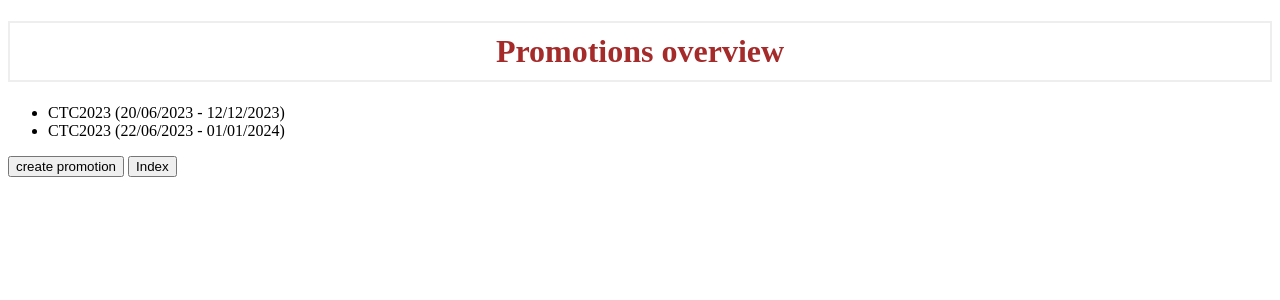
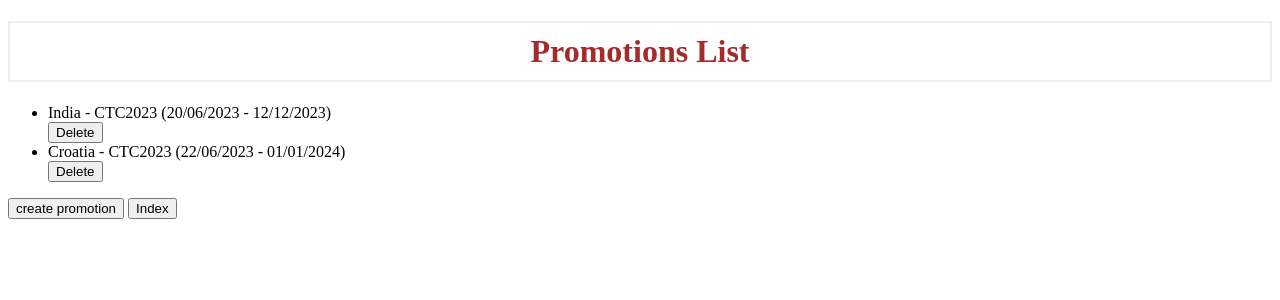
Before and after one commit to DarlannB/siteweb_Flask, a Flask app: page /promotions in a window 1280 px wide. Shown: the top 300 px of the page. Run offline with Flask 3, Linux system fonts and the light colour scheme; data comes from the database, SQL or seed files in the repository; both versions use the stored data as it was after the commit.

Commit message:
integration delete promotion

```diff
--- a/app.py
+++ b/app.py
@@ -7,6 +7,8 @@ DATABASE = 'database.db'  # Use your SQLite database path
 @app.route('/')
 def index():
     return render_template('index.html')
+
+################## PROMOTION #################################################
 
 @app.route('/create_promotion', methods=['GET'])
 def createPromotion():
@@ -31,12 +33,14 @@ def create_promotion():
 
     return redirect(url_for('list_promotions'))
 
+
 @app.route('/promotions', methods=['GET'])
 def list_promotions():
     conn = sqlite3.connect(DATABASE)
     cursor = conn.cursor()
 
     cursor.execute("SELECT * FROM promotion")
+
     columns = [column[0] for column in cursor.description]
     rows = cursor.fetchall()
     result_list = [dict(zip(columns, row)) for row in rows]
@@ -45,5 +49,43 @@ def list_promotions():
 
     return render_template('promotion.html', promotions=result_list)
 
+@app.route('/delete_promotion/<int:promotion_id>', methods=['POST', 'DELETE'])
+def delete_promotion(promotion_id):
+    if request.method == 'POST' or request.method == 'DELETE':
+        conn = sqlite3.connect(DATABASE)
+        cursor = conn.cursor()
+
+        cursor.execute("DELETE FROM promotion WHERE PromotionID = ?", (promotion_id,))
+        conn.commit()
+        conn.close()
+
+        return redirect(url_for('list_promotions'))
+
+################## PILOTS #################################################
+
+@app.route('/create_pilot', methods=['POST'])
+def create_pilot():
+    PiloteName = request.form['Name']
+    PiloteSurname = request.form['Surname']
+    Pilotecode_name =  request.form['Code Name']
+    Promotion = request.form['Promotion']
+    Group = request.form['Group']
+
+    conn = sqlite3.connect(DATABASE)
+    cursor = conn.cursor()
+
+    cursor.execute("INSERT INTO pilot (PiloteName, PiloteSurname, PiloteCodeName, Group, Promotion) VALUES (?, ?, ?)",
+                   (PiloteName, PiloteSurname, Pilotecode_name, Group, Promotion))
+    pilot_id = cursor.lastrowid  # Get the ID of the inserted pilot
+
+    # Link the pilot to the selected promotion
+    cursor.execute("INSERT INTO pilot_promotion (PilotID, PromotionID) VALUES (?, ?)", (pilot_id, promotion_id))
+
+    conn.commit()
+    conn.close()
+
+    return redirect(url_for('index'))
+
+
 if __name__ == '__main__':
     app.run(debug=True)
--- a/schema.sql
+++ b/schema.sql
@@ -12,8 +12,11 @@ CREATE TABLE IF NOT EXISTS promotion (
 
 CREATE TABLE IF NOT EXISTS pilot (
     PilotID INTEGER PRIMARY KEY AUTOINCREMENT,
+    PromotionID INTEGER,
     PiloteName varchar(255),
     PiloteSurname varchar(255),
     PiloteCodeName varchar(255),
-    PiloteNationality varchar(255)
+    PiloteNationality varchar(255),
+    FOREIGN KEY (PilotID) REFERENCES pilot (PilotID),
+    FOREIGN KEY (PromotionID) REFERENCES promotion (PromotionID)
 );
--- a/templates/promotion.html
+++ b/templates/promotion.html
@@ -2,13 +2,19 @@
 <html>
 <head>
     <link rel="stylesheet" href="static/css/style.css">
-    <title>Promotions overview</title>
+    <title>Promotions List</title>
 </head>
 <body>
-    <h1>Promotions overview</h1>
+    <h1>Promotions List</h1>
     <ul>
         {% for promotion in promotions %}
-            <li>{{ promotion.PromotionName }} ({{ promotion.PromotionStartDate }} - {{ promotion.PromotionEndDate }})</li>
+            <li>
+                {{promotion.PromotionNationality}} - {{ promotion.PromotionName }} ({{ promotion.PromotionStartDate }} - {{ promotion.PromotionEndDate }})
+                <form method="POST" action="/delete_promotion/{{ promotion.PromotionID }}">
+                    <input type="hidden" name="_method" value="DELETE">
+                    <button type="submit">Delete</button>
+                </form>
+            </li>
         {% endfor %}
     </ul>
     <button onclick="window.location.href = '/create_promotion';">create promotion</button>
```
Also changed, not shown: database.db.
